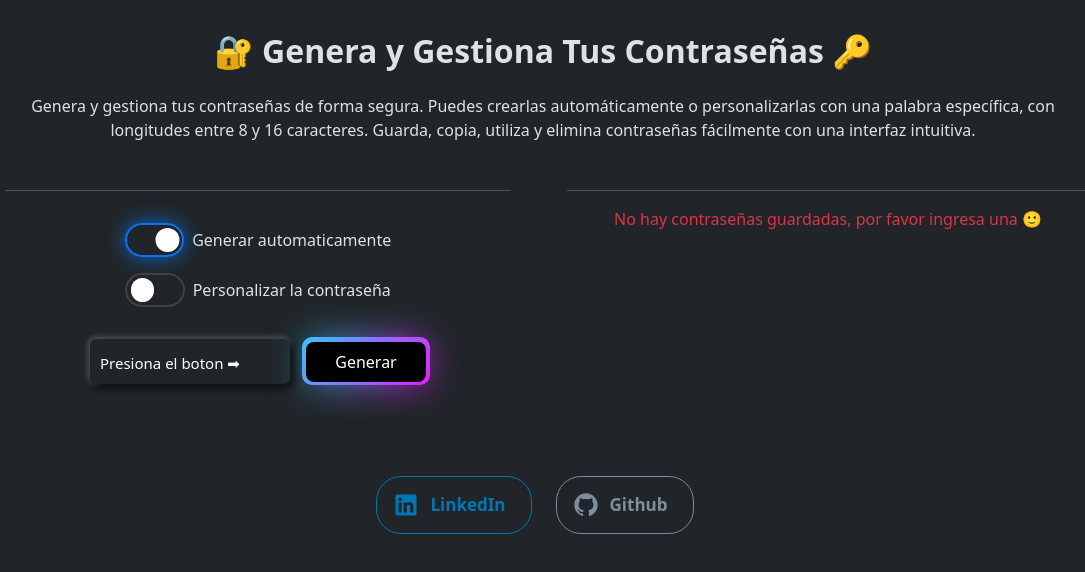
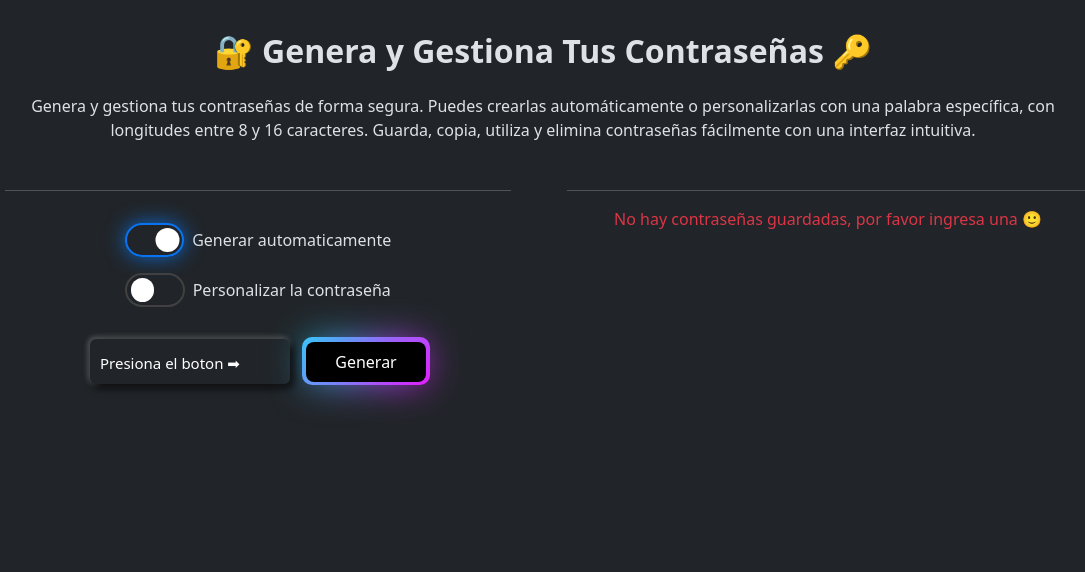
Before and after one commit to Benit0Trdlla/Passwords, a React (Vite) app: page / in a window 1280 px wide. Shown: the top 572 px of the page, without its empty margins (97-1182 px from the left). Built offline with nearby package versions, Linux system fonts and the light colour scheme.

Commit message:
Update App.jsx

```diff
--- a/src/App.jsx
+++ b/src/App.jsx
@@ -1,5 +1,5 @@
-import {RightColumn, LeftColumn } from './components'
-import {SocialsSection} from './components/socials/SocialsSection'
+import { RightColumn, LeftColumn } from './components'
+// import { SocialsSection } from './components/socials/SocialsSection'
 import PasswordContextProvider from './contexts/password-context'
 import SavedPasswordContextProvider from './contexts/saved-context'
 import './App.css'
@@ -22,7 +22,7 @@ function App() {
             <PasswordContextProvider>
               <SavedPasswordContextProvider>
                 <RightColumn />
-                <SocialsSection />
+                {/* <SocialsSection /> */}
                 <LeftColumn />
               </SavedPasswordContextProvider>
             </PasswordContextProvider>
```
